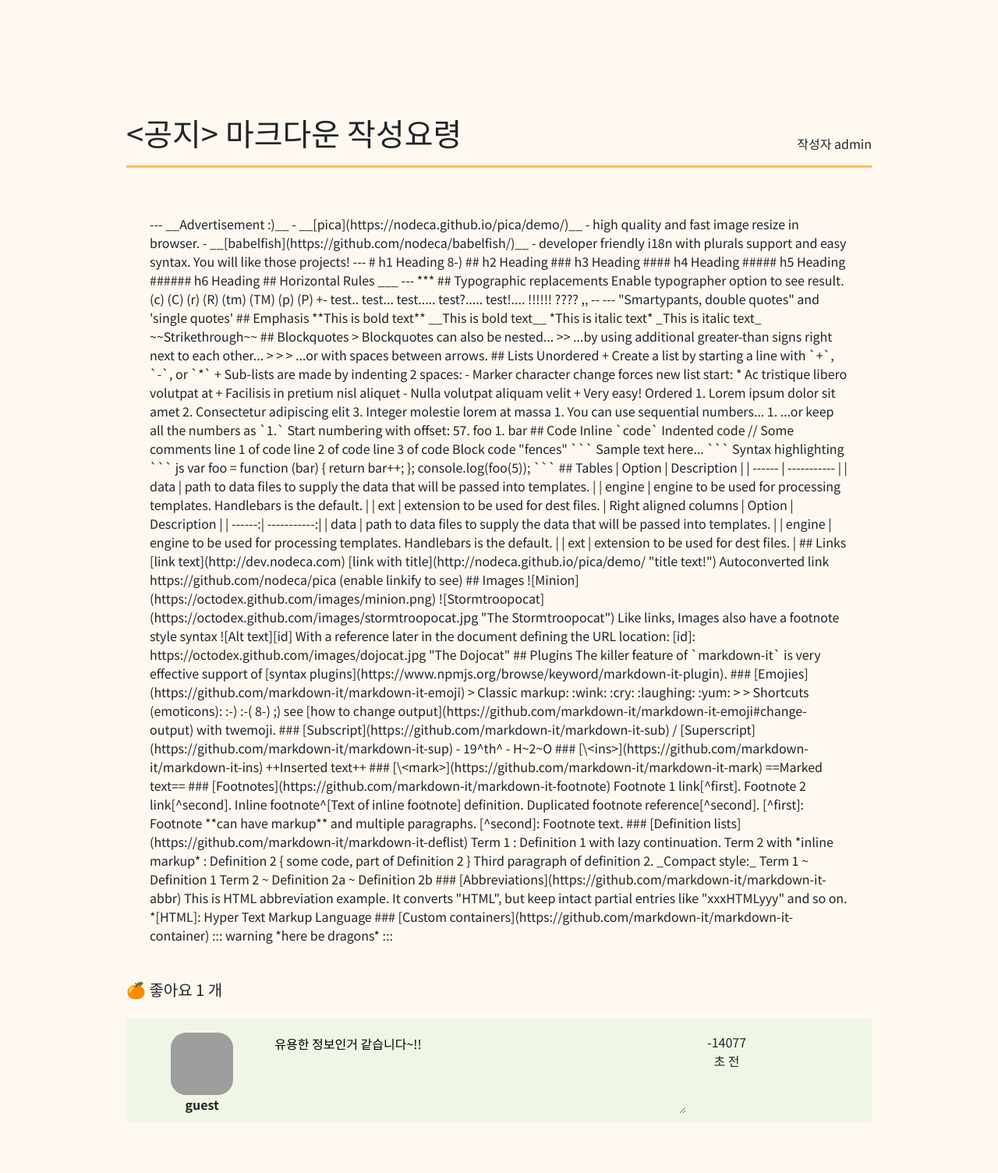
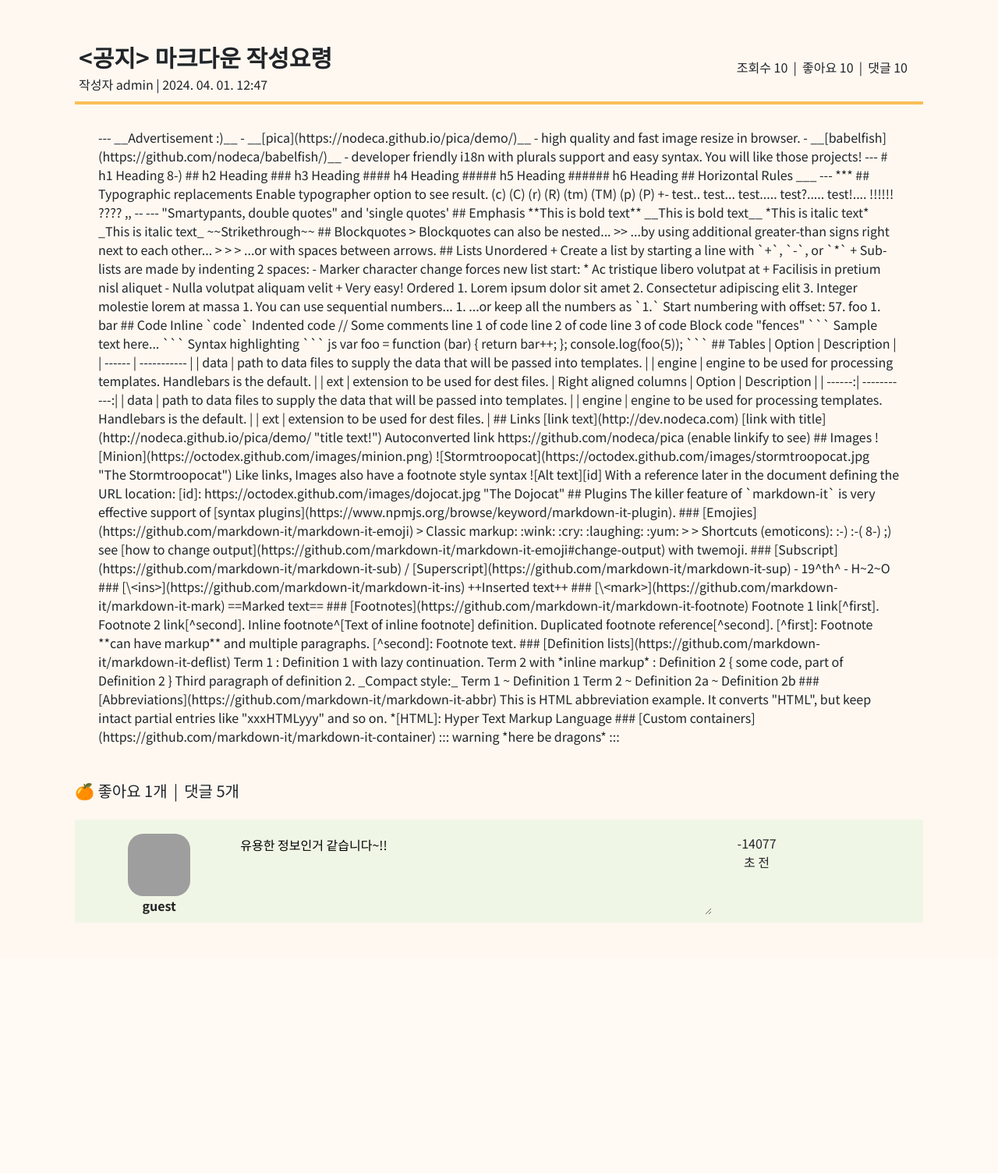
Before and after one commit to sieuno3o/kkyulboard, a Flask app: page /board/detail/1 in a window 1280 px wide. Shown: the part 70-1574 px from the top of the page at 78% size. After the commit the page ends 1253 px from the top, so only its background shows below. Run offline with Flask 3, Linux system fonts and the light colour scheme; data comes from the database, SQL or seed files in the repository; some libraries are stand-ins or nearby versions; some web fonts are replaced; grey boxes are pictures that could not be loaded.

Commit message:
fix : detail page 수정

```diff
--- a/templates/board/detail.html
+++ b/templates/board/detail.html
@@ -9,19 +9,30 @@
 {% endblock %}
 
 {% block content%}
-<div class="container">
-    <div class="center">
-        <div class="main">
-            <div class="boardTitle">
-                <h1>{{post.title}}</h1>
-                <p>작성자 {{post.user.username}}</p>
+<div class="detail-container">
+    <div class="detail-center">
+        <div class="detail-main">
+            <div class="detail-title">
+                <div style="display: flex; flex-direction: column;">
+                    <span style="font-size: 30px;"><b>{{post.title}}
+                        </b></span>
+                    <span>작성자 {{post.user.username}}
+                        | 2024. 04. 01. 12:47</span>
+                </div>
+                <div style="margin-right: 15px;">
+                    <span>조회수</span>&nbsp;10&nbsp;&nbsp;|&nbsp;<span></span>
+                    <span>좋아요</span>&nbsp;10&nbsp;&nbsp;|&nbsp;<span></span>
+                    <span>댓글</span>&nbsp;10<span></span>
+                </div>
             </div>
             <div class="detail-mainText">
                 <div class="markdownView">{{post.body}}</div>
             </div>
 
             <div class="comment-text-line mt-3 mb-4">
-                <h3> 🍊 좋아요 {{ comCount}} 개</h3>
+                <h3 id="like-count">🍊 좋아요 {{ comCount }}개</h3>
+                <h3>&nbsp;|&nbsp;</h3>
+                <h3 id="comment-count">댓글 5개</h3>
             </div>
 
             <div class="commentBox text-center" style="background-color: rgba(208, 239, 201, 0.317); padding: 10px 0px 10px 30px">
```
